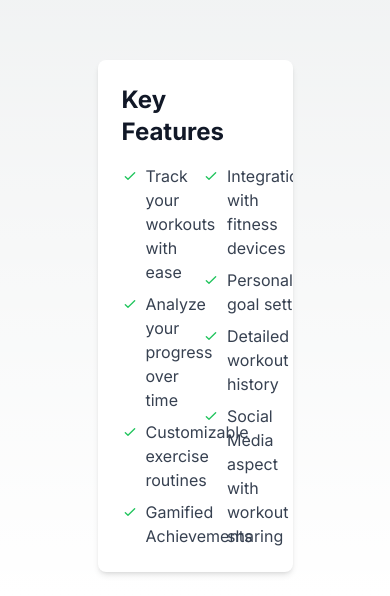
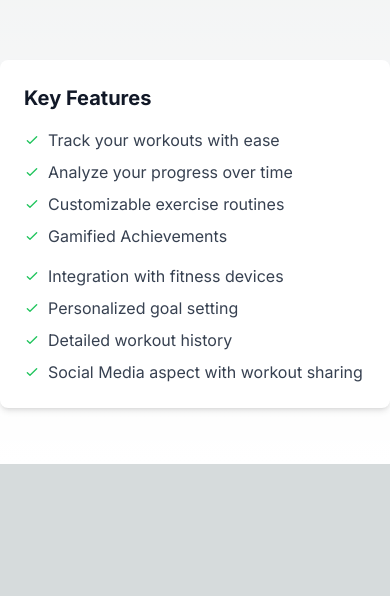
Before and after one commit to Javad228/jbaghiro.github.io, a Next.js app: page /wiseconnect in a window 390 px wide. Shown: the part 1220-1816 px from the top of the page. After the commit the page ends 1684 px from the top, so only its background shows below. Built offline with nearby package versions, Linux system fonts and the light colour scheme.

Commit message:
removed imports

```diff
--- a/src/app/controlledchaos/page.tsx
+++ b/src/app/controlledchaos/page.tsx
@@ -1,7 +1,7 @@
 "use client";
 import React from "react";
 import Image from "next/image";
-import { MacbookScroll } from "../../components/ui/macbook-scroll";
+import { MacbookScroll } from "@/components/ui/macbook-scroll";
 
 const MacbookScrollDemo: React.FC = () => {
     return (
@@ -14,17 +14,6 @@ const MacbookScrollDemo: React.FC = () => {
                 }
                 src={`/controlledchaosdemo.png`}
                 showGradient={true}
-                endLabel={
-                    <span>
-            Developed a web server featuring 13 algorithms in structure modeling
-            and molecular map refinement, which is now being used by over{" "}
-                        <b style={{ fontSize: "1.25em", fontWeight: "bold" }}>450 users</b>{" "}
-                        with over{" "}
-                        <b style={{ fontSize: "1.25em", fontWeight: "bold" }}>
-              3100 submissions
-            </b>
-          </span>
-                }
             />
         </div>
     );
--- a/src/app/emserver/page.tsx
+++ b/src/app/emserver/page.tsx
@@ -1,7 +1,7 @@
 "use client";
 import React from "react";
 import Image from "next/image";
-import { MacbookScroll } from "../../components/ui/macbook-scroll";
+import { MacbookScroll } from "@/components/ui/macbook-scroll";
 
 const MacbookScrollDemo: React.FC = () => {
     return (
@@ -14,17 +14,6 @@ const MacbookScrollDemo: React.FC = () => {
                 }
                 src={`/emserverdemo.png`}
                 showGradient={true}
-                endLabel={
-                    <span>
-                        Developed a web server featuring 13 algorithms in structure modeling
-                        and molecular map refinement, which is now being used by over{" "}
-                        <b style={{ fontSize: "1.25em", fontWeight: "bold" }}>450 users</b>{" "}
-                        with over{" "}
-                        <b style={{ fontSize: "1.25em", fontWeight: "bold" }}>
-                            3100 submissions
-                        </b>
-                    </span>
-                }
             />
         </div>
     );
--- a/src/app/wiseconnect/page.tsx
+++ b/src/app/wiseconnect/page.tsx
@@ -1,8 +1,7 @@
 "use client";
 import React from "react";
-import { ContainerScroll } from "../../components/ui/container-scroll-animation";
+import { ContainerScroll } from "@/components/ui/container-scroll-animation";
 import Image from "next/image";
-import {MacbookScroll} from "../../components/ui/macbook-scroll";
 
 export default function WorkoutLoggerDemo() {
     return (
@@ -30,10 +29,12 @@ export default function WorkoutLoggerDemo() {
                     />
                 </ContainerScroll>
             </div>
-            <div className="bg-white dark:bg-gray-800 rounded-lg shadow-md overflow-hidden w-2/4 mx-auto">
+            <div className="bg-white dark:bg-gray-800 rounded-lg shadow-md overflow-hidden w-full sm:w-3/4 md:w-2/4 mb-8 mx-auto">
                 <div className="p-6">
-                    <h2 className="text-2xl font-bold mb-4 text-gray-900 dark:text-white">Key Features</h2>
-                    <div className="grid grid-cols-2 gap-4 text-gray-700 dark:text-gray-300">
+                    <h2 className="text-xl sm:text-2xl font-bold mb-4 text-gray-900 dark:text-white">
+                        Key Features
+                    </h2>
+                    <div className="grid grid-cols-1 sm:grid-cols-2 gap-4 text-gray-700 dark:text-gray-300">
                         <ul className="space-y-2">
                             <li className="flex items-start">
                                 <svg className="w-4 h-4 mt-1 mr-2 text-green-500 flex-shrink-0" fill="none"
--- a/src/app/workoutlog/page.tsx
+++ b/src/app/workoutlog/page.tsx
@@ -14,13 +14,7 @@ export function MacbookScrollDemo() {
                 }
                 src={`/emserverdemo.png`}
                 showGradient={true}
-                endLabel={
-                    <span>
-            Developed a web server featuring 13 algorithms in structure modeling
-            and molecular map refinement which is now being used by over{" "}
-                        <b style={{ fontSize: '1.25em', fontWeight: 'bold' }}>450 users</b> with over {" "} <b style={{ fontSize: '1.25em', fontWeight: 'bold' }}>3100 submissions</b>
-          </span>
-                }
+
             />
         </div>
     );
```
